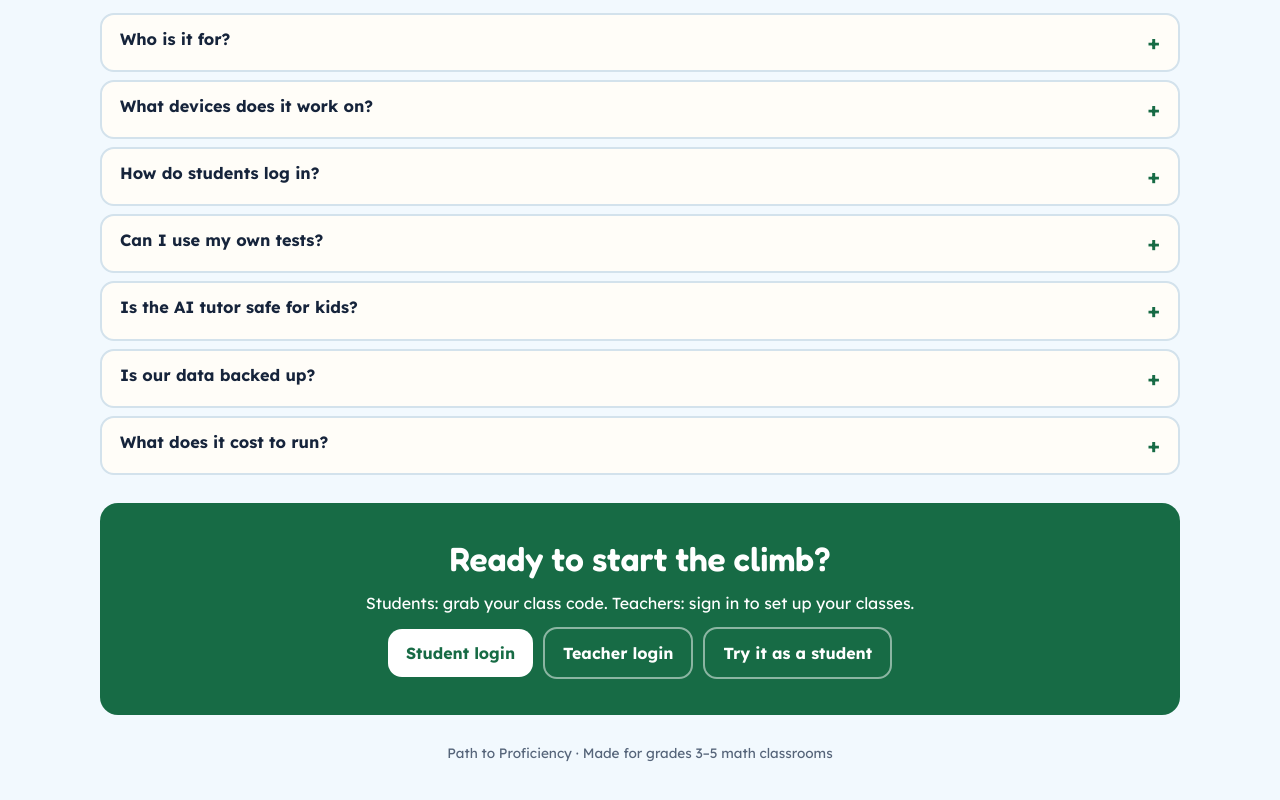
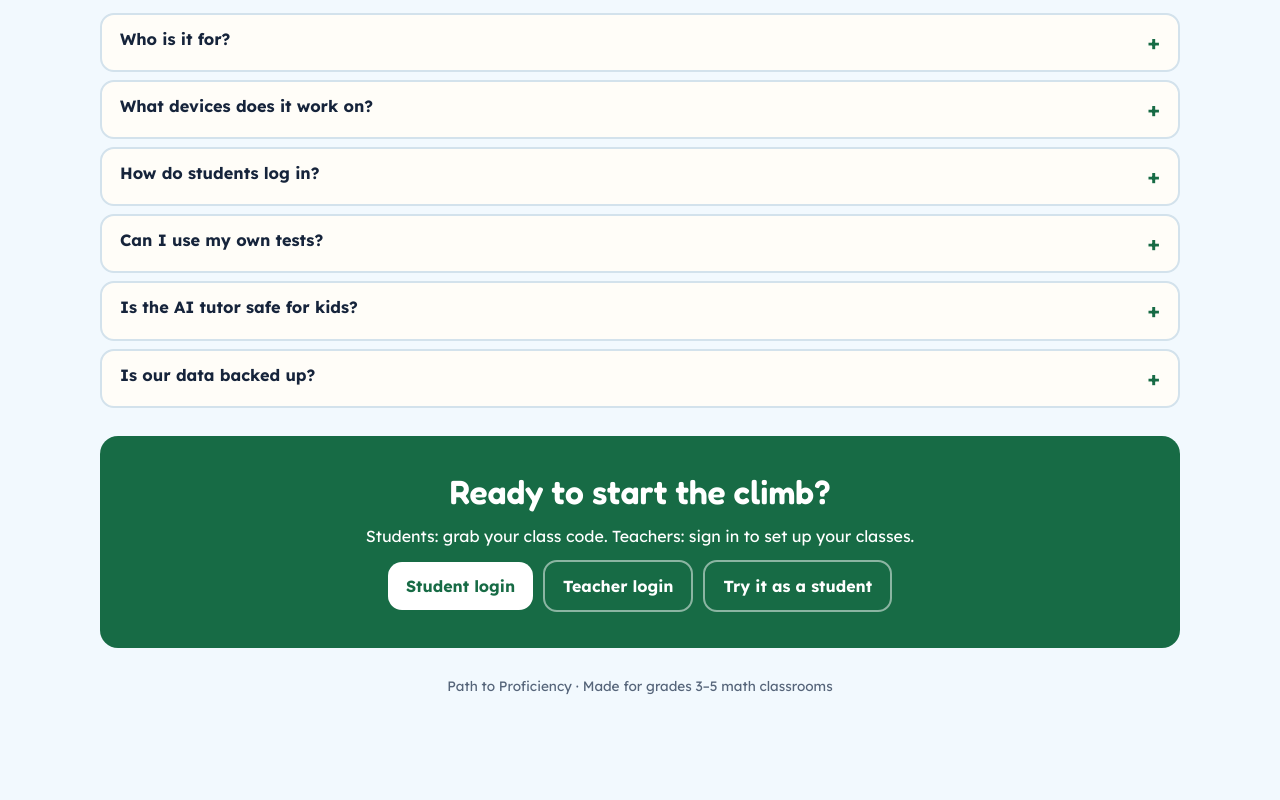
Before and after one commit to ccbarksdale1/path-to-proficiency, a website: page public/index.html in a window 1280 px wide. Shown: the part 4823-5623 px from the top of the page. After the commit the page ends 5559 px from the top, so only its background shows below. Drawn offline with Linux system fonts and the light colour scheme.

Commit message:
Add files via upload

```diff
--- a/public/index.html
+++ b/public/index.html
@@ -1899,7 +1899,7 @@ const L_FAQ=[
  ["How do students log in?","With a 6-letter class code and their own 4-digit code. No email or password. A classroom device remembers the class, so students only type 4 digits."],
  ["Can I use my own tests?","Yes. Upload a test as a PDF and the AI reads it, or use a spreadsheet. You check every question and answer before it is saved."],
  ["Is the AI tutor safe for kids?","Scout only talks about the math question on screen, uses short and kind sentences, and never asks for personal information. Teachers can turn Scout off for a class, and each student has a daily limit."],
- ["Is our data backed up?","Yes. The site saves an automatic backup every night, and admins can download a full copy at any time."],["What does it cost to run?","The app itself is free to use. The optional AI tutor uses a paid AI service, which usually costs a few dollars a month for a classroom."],
+ ["Is our data backed up?","Yes. The site saves an automatic backup every night, and admins can download a full copy at any time."],
 ];
 const lPreview={
  class:()=>`<div class="dp-grid"><div class="mock"><div class="mock-h">Path to 60%</div><div class="goal" style="gap:18px"><div><span class="big">55%</span><span class="muted">11 of 20 finished</span></div><div><span class="big">60%</span><span class="muted">goal: 12</span></div></div><div class="meter"><span style="width:55%"></span><i style="left:60%"></i></div><p style="font-size:.9rem"><b>1 more student</b> reaches the goal.</p></div>
```
